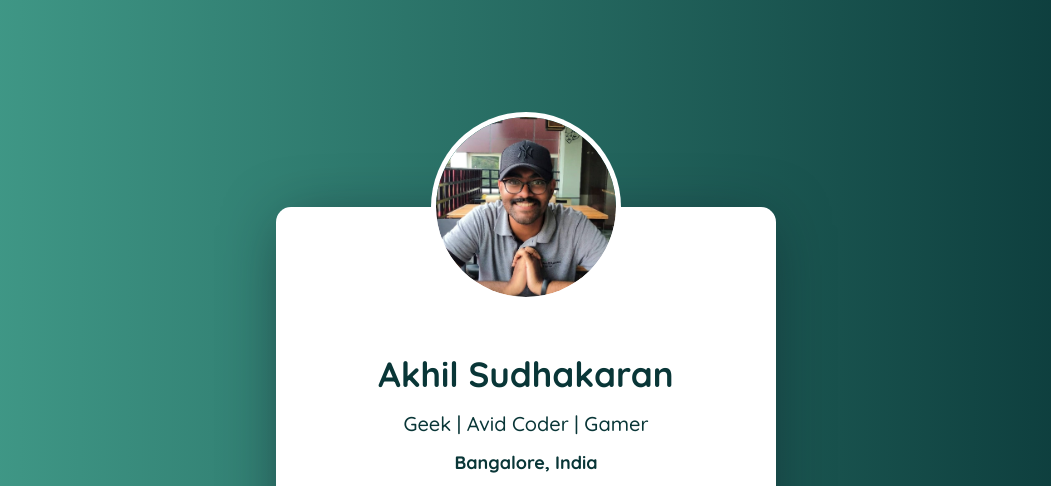
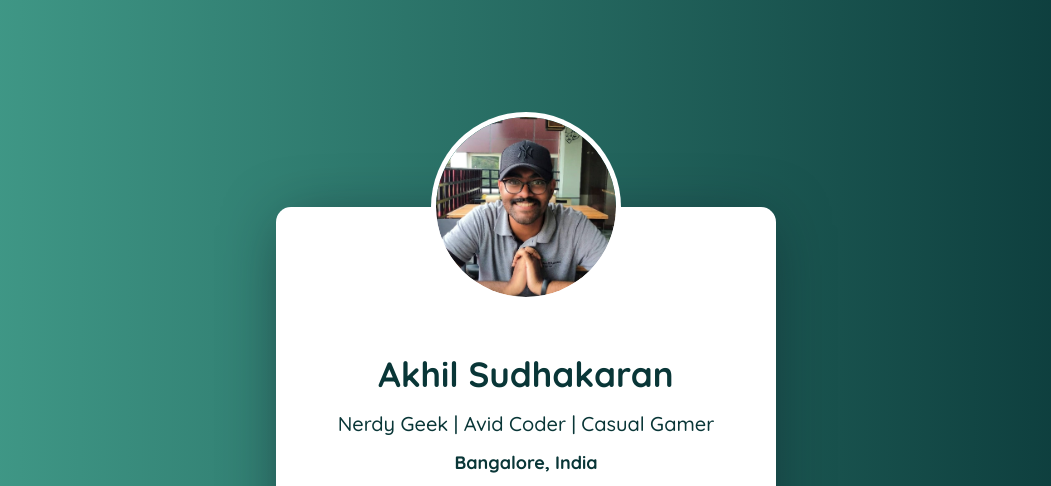
Before and after one commit to Akhilsudh/Akhilsudh.github.io, a plain HTML site: page index.html in a window 1280 px wide. Shown: the top 486 px of the page, without its empty margins (114-1165 px from the left). Drawn offline with Linux system fonts and the light colour scheme.

Commit message:
added adjectives

```diff
--- a/assets/css/style.css
+++ b/assets/css/style.css
@@ -373,3 +373,12 @@ lowerButton-red {
     scale: 1.1;
   }
 }
+
+#mobileshow {
+  display:inline;
+}
+@media screen and (max-width: 500px) {
+  #mobileshow {
+    display:none;
+  }
+}
--- a/index.html
+++ b/index.html
@@ -28,7 +28,7 @@
 
       <div class="profile-card__cnt">
         <div class="profile-card__name">Akhil Sudhakaran</div>
-        <div class="profile-card__txt">Geek | Avid Coder | Gamer</div>
+        <div class="profile-card__txt"><span id="mobileshow">Nerdy</span> Geek | <span id="mobileshow">Avid</span> Coder | <span id="mobileshow">Casual</span> Gamer</div>
         <div class="profile-card-loc">
           <span class="profile-card-loc__txt">
             Bangalore, India
```
